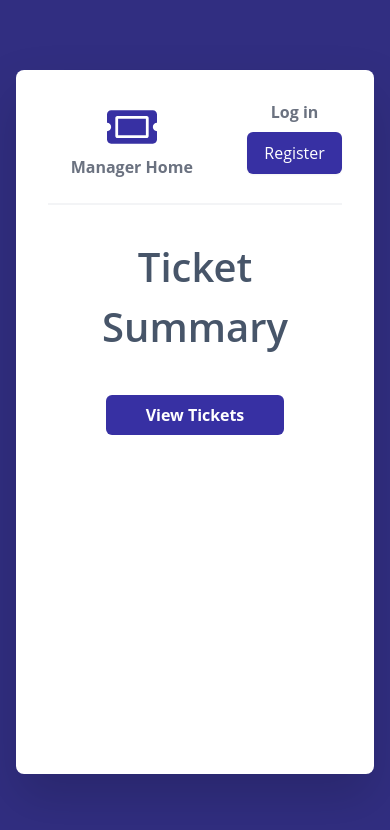
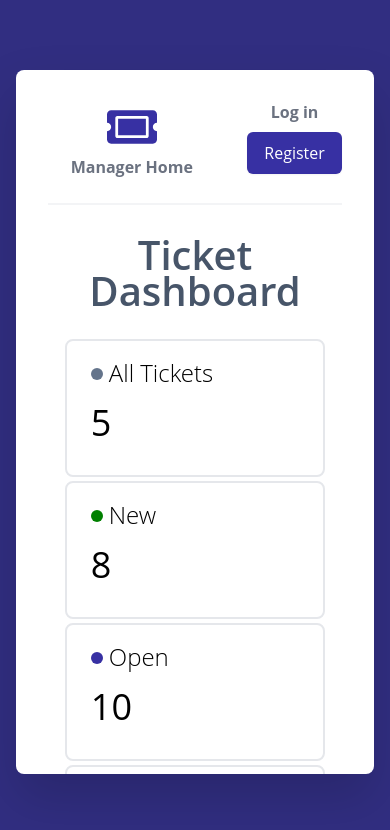
Before and after one commit to LukedeArmas/dearmas-manager, a React (Create React App) app in the folder frontend/: page / in a window 390 px wide. Shown: the top 830 px of the page. Built offline with nearby package versions, Linux system fonts and the light colour scheme.

Commit message:
Home page styling

```diff
--- a/frontend/src/index.css
+++ b/frontend/src/index.css
@@ -297,6 +297,10 @@ h3 {
   background-color: #8b0000;
 }
 
+.status-all {
+  background-color: #64748b;
+}
+
 .ticket-page {
   position: relative;
   text-align: left;
@@ -495,3 +499,43 @@ div.login-container {
     margin-left: 0rem;
   }
 }
+
+.ticket-card:hover {
+  box-shadow: 0 0 11px rgb(209 213 219);
+}
+
+div.ticket-card-container {
+  width: 80%;
+  margin: 0 auto;
+  margin-bottom: 3rem;
+}
+
+@media (max-width: 1279px) {
+  div.ticket-card-container {
+    width: 60%;
+  }
+}
+
+@media (max-width: 1024px) {
+  div.ticket-card-container {
+    width: 70%;
+  }
+}
+
+@media (max-width: 767px) {
+  div.ticket-card-container {
+    width: 40%;
+  }
+}
+
+@media (max-width: 640px) {
+  div.ticket-card-container {
+    width: 60%;
+  }
+}
+
+@media (max-width: 425px) {
+  div.ticket-card-container {
+    width: 80%;
+  }
+}
--- a/frontend/src/pages/Home.js
+++ b/frontend/src/pages/Home.js
@@ -4,12 +4,41 @@ const Home = () => {
   return (
     <>
         <section className="heading mt-8">
-            <h1>Ticket Summary</h1>
+            <h1 className='text-3xl'>Ticket Dashboard</h1>
+            {/* <Link to='/tasks'>
+            <button className="btn-home">View Tickets</button>
+          </Link> */}
         </section>
-          <Link to='/tasks'>
-            <button className="btn-home">View Tickets</button>
-          </Link>
-
+          <div className="ticket-card-container grid grid-cols-1 md:grid-cols-2 xl:grid-cols-4 gap-1 w-70 mb-8">
+            <Link to='/tasks' className="ticket-card border-2 border-gray-200 rounded-lg text-left px-6 pt-4 pb-8">
+              <div className="flex justify-left items-center gap-1.5 mb-1">
+                  <div className='w-3 h-3 rounded-full bg-black status-all mb-2'></div>
+                  <h2 className='text-2xl font-thin'>All Tickets</h2>
+              </div>
+              <p className='text-4xl font-medium'>5</p>
+            </Link>
+            <Link to='/tasks' className="ticket-card border-2 border-gray-200 rounded-lg text-left px-6 pt-4 pb-8">
+              <div className="flex justify-left items-center gap-1.5 mb-1">
+                  <div className='w-3 h-3 rounded-full bg-black status-new mb-2'></div>
+                  <h2 className='text-2xl font-thin'>New</h2>
+              </div>
+              <p className='text-4xl font-medium'>8</p>
+            </Link>
+            <Link to='/tasks' className="ticket-card border-2 border-gray-200 rounded-lg text-left px-6 pt-4 pb-8">
+              <div className="flex justify-left items-center gap-1.5 mb-1">
+                  <div className='w-3 h-3 rounded-full bg-black status-open mb-2'></div>
+                  <h2 className='text-2xl font-thin'>Open</h2>
+              </div>
+              <p className='text-4xl font-medium'>10</p>
+            </Link>
+            <Link to='/tasks' className="ticket-card border-2 border-gray-200 rounded-lg text-left px-6 pt-4 pb-8">
+              <div className="flex justify-left items-center gap-1.5 mb-1">
+                  <div className='w-3 h-3 rounded-full bg-black status-closed mb-2'></div>
+                  <h2 className='text-2xl font-thin'>Closed</h2>
+              </div>
+              <p className='text-4xl font-medium'>2</p>
+            </Link>
+          </div>
 
     </>
   )
--- a/frontend/src/pages/Tasks.js
+++ b/frontend/src/pages/Tasks.js
@@ -35,8 +35,8 @@ const Tasks = () => {
     }
     return (
         <>
-            <section className="heading mt-4">
-                <h1>Tickets</h1>
+            <section className="heading mt-6">
+                <h1 className='text-3xl'>Tickets</h1>
             </section>
     <div className="flex flex-col max-w-[900px] mx-auto mb-10">
         <div className="overflow-auto h-60 sm:h-60 md:h-60 xl:h-72 2xl:h-96 only-x-scrollbar shadow-lg rounded-lg">
--- a/package.json
+++ b/package.json
@@ -18,6 +18,8 @@
     "dotenv": "^16.0.0",
     "express": "^4.17.3",
     "express-async-handler": "^1.2.0",
+    "express-mongo-sanitize": "^2.2.0",
+    "helmet": "^5.0.2",
     "jsonwebtoken": "^8.5.1",
     "mongoose": "^6.2.7"
   }
```
Also changed, not shown: 2 other files (tests, documents, lock files or other folders).
